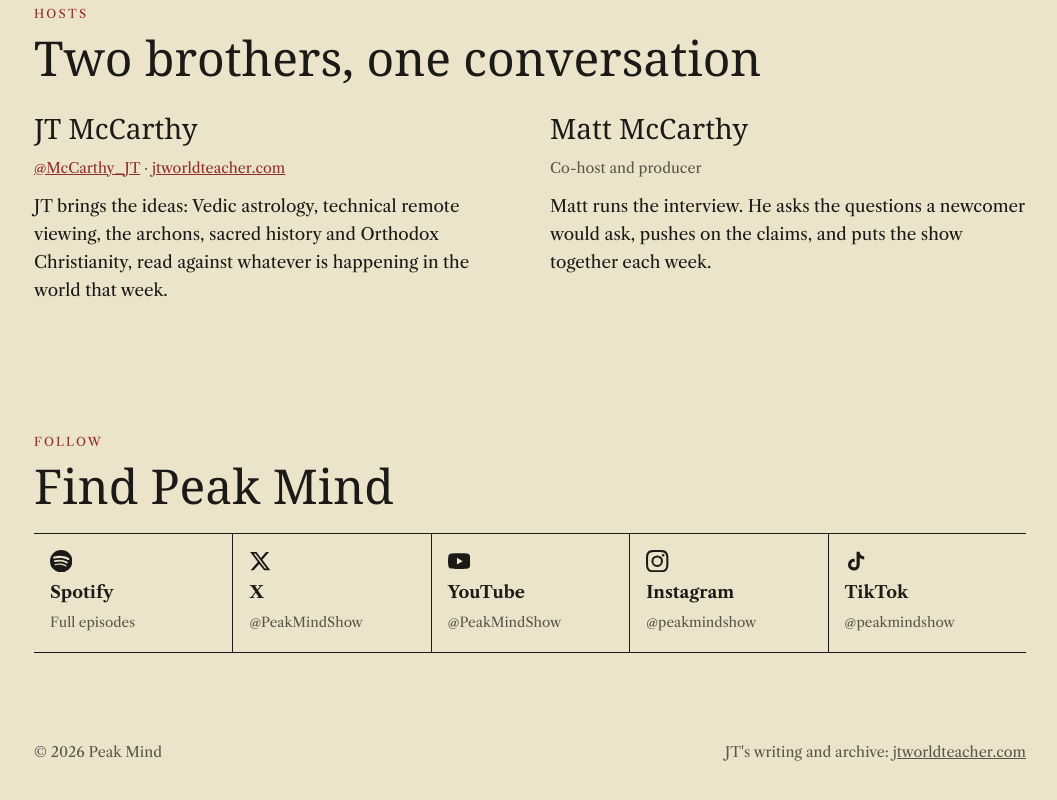
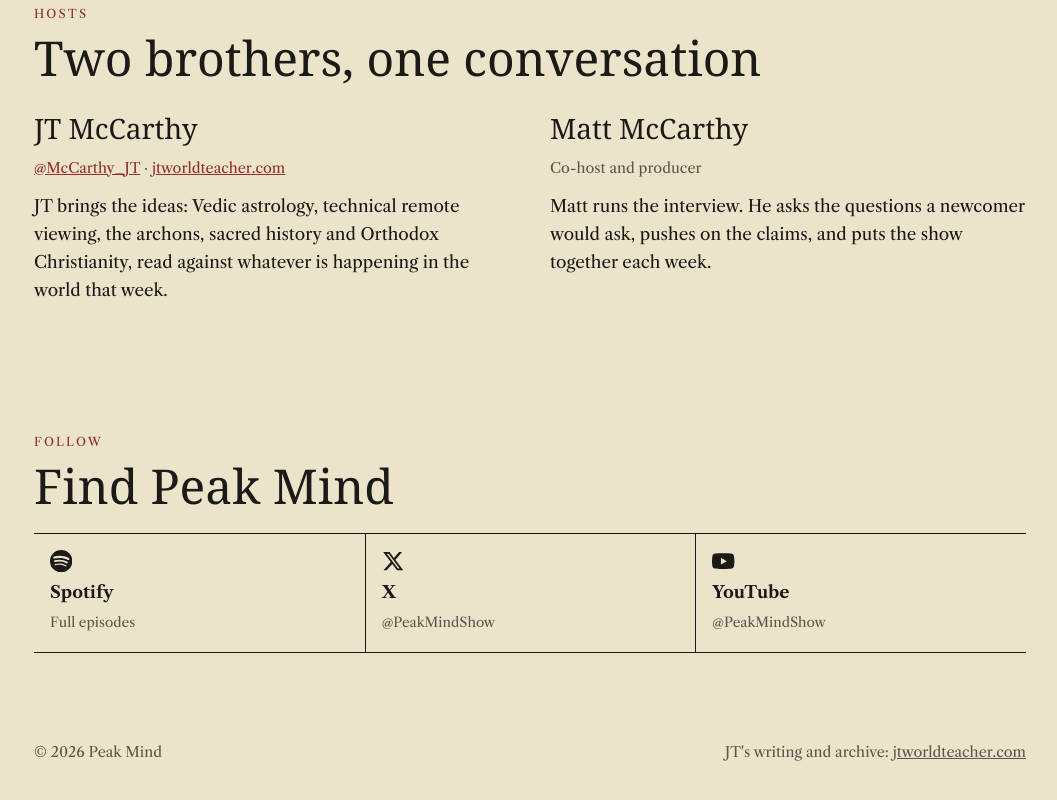
Before and after one commit to purple-phoenix/peakmindshow, a plain HTML site: page public/index.html in a window 1280 px wide. Shown: the part 2314-3114 px from the top of the page, without its empty margins (110-1167 px from the left). Drawn offline with nearby package versions, Linux system fonts and the light colour scheme; a web font is replaced by a local one.

Commit message:
feat: drop Instagram and TikTok links until posting starts there
Co-Authored-By: Claude Opus 5.5 <noreply@anthropic.com>

```diff
--- a/public/index.html
+++ b/public/index.html
@@ -170,7 +170,7 @@ p { margin: 0 0 1rem; max-width: var(--measure); }
 .host .handle a { color: var(--oxblood); }
 
 /* Follow */
-.follow ul { list-style: none; margin: 0; padding: 0; display: grid; grid-template-columns: repeat(5, minmax(0, 1fr)); border-top: 1px solid var(--rule); }
+.follow ul { list-style: none; margin: 0; padding: 0; display: grid; grid-template-columns: repeat(3, minmax(0, 1fr)); border-top: 1px solid var(--rule); }
 .follow li { border-bottom: 1px solid var(--rule); min-width: 0; }
 .follow li + li { border-left: 1px solid var(--rule); }
 .follow a {
@@ -291,8 +291,6 @@ footer .wrap { display: flex; flex-wrap: wrap; justify-content: space-between; g
         <li><a href="https://open.spotify.com/show/033LHLE9BxNUNTLSzmDqfC"><svg viewBox="0 0 24 24" aria-hidden="true"><path d="M12 0a12 12 0 1 0 0 24 12 12 0 0 0 0-24Zm5.5 17.3a.75.75 0 0 1-1 .25c-2.85-1.74-6.43-2.13-10.65-1.17a.75.75 0 1 1-.33-1.46c4.62-1.05 8.58-.6 11.74 1.33.36.22.47.69.25 1.05Zm1.47-3.27a.94.94 0 0 1-1.29.31c-3.26-2-8.23-2.59-12.09-1.42a.94.94 0 1 1-.54-1.8c4.4-1.33 9.88-.69 13.61 1.6.44.27.58.85.31 1.3Zm.13-3.4C15.18 8.3 8.75 8.08 5.03 9.21a1.13 1.13 0 1 1-.65-2.16c4.27-1.3 11.36-1.05 15.85 1.62a1.13 1.13 0 0 1-1.13 1.95Z"/></svg><span class="name">Spotify</span><span class="at">Full episodes</span></a></li>
         <li><a href="https://x.com/PeakMindShow"><svg viewBox="0 0 24 24" aria-hidden="true"><path d="M18.24 2.25h3.31l-7.23 8.26 8.5 11.24h-6.66l-5.21-6.82-5.97 6.82H1.67l7.73-8.84L1.25 2.25h6.83l4.71 6.23 5.45-6.23Zm-1.16 17.52h1.83L7.08 4.13H5.12l11.96 15.64Z"/></svg><span class="name">X</span><span class="at">@PeakMindShow</span></a></li>
         <li><a href="https://www.youtube.com/@PeakMindShow"><svg viewBox="0 0 24 24" aria-hidden="true"><path d="M23.5 6.2a3 3 0 0 0-2.1-2.1C19.5 3.6 12 3.6 12 3.6s-7.5 0-9.4.5A3 3 0 0 0 .5 6.2 31 31 0 0 0 0 12a31 31 0 0 0 .5 5.8 3 3 0 0 0 2.1 2.1c1.9.5 9.4.5 9.4.5s7.5 0 9.4-.5a3 3 0 0 0 2.1-2.1A31 31 0 0 0 24 12a31 31 0 0 0-.5-5.8ZM9.6 15.6V8.4l6.2 3.6-6.2 3.6Z"/></svg><span class="name">YouTube</span><span class="at">@PeakMindShow</span></a></li>
-        <li><a href="https://www.instagram.com/peakmindshow/"><svg viewBox="0 0 24 24" aria-hidden="true"><path d="M12 2.2c3.2 0 3.6 0 4.8.1 3.3.1 4.8 1.7 4.9 4.9.1 1.3.1 1.6.1 4.8s0 3.6-.1 4.8c-.1 3.2-1.7 4.8-4.9 4.9-1.3.1-1.6.1-4.8.1s-3.6 0-4.8-.1c-3.3-.1-4.8-1.7-4.9-4.9C2.2 15.6 2.2 15.2 2.2 12s0-3.6.1-4.8C2.4 3.9 3.9 2.4 7.2 2.3 8.4 2.2 8.8 2.2 12 2.2ZM12 0C8.7 0 8.3 0 7.1.1 2.7.3.3 2.7.1 7.1 0 8.3 0 8.7 0 12s0 3.7.1 4.9c.2 4.4 2.6 6.8 7 7 1.2.1 1.6.1 4.9.1s3.7 0 4.9-.1c4.4-.2 6.8-2.6 7-7 .1-1.2.1-1.6.1-4.9s0-3.7-.1-4.9c-.2-4.4-2.6-6.8-7-7C15.7 0 15.3 0 12 0Zm0 5.8a6.2 6.2 0 1 0 0 12.4 6.2 6.2 0 0 0 0-12.4ZM12 16a4 4 0 1 1 0-8 4 4 0 0 1 0 8Zm6.4-11.8a1.4 1.4 0 1 0 0 2.9 1.4 1.4 0 0 0 0-2.9Z"/></svg><span class="name">Instagram</span><span class="at">@peakmindshow</span></a></li>
-        <li><a href="https://www.tiktok.com/@peakmindshow"><svg viewBox="0 0 24 24" aria-hidden="true"><path d="M19.6 6.7a4.8 4.8 0 0 1-3.8-4.2V2h-3.4v13.7a2.9 2.9 0 1 1-2-2.8V9.5a6.3 6.3 0 1 0 5.4 6.2V8.7a8.2 8.2 0 0 0 4.8 1.5V6.8a4.9 4.9 0 0 1-1-.1Z"/></svg><span class="name">TikTok</span><span class="at">@peakmindshow</span></a></li>
       </ul>
     </div>
   </section>
```
